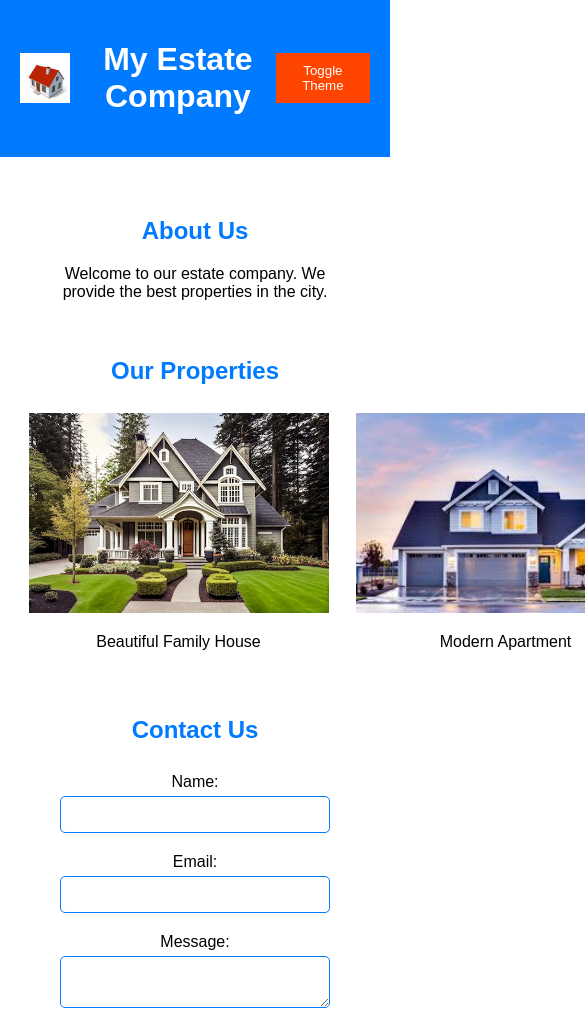
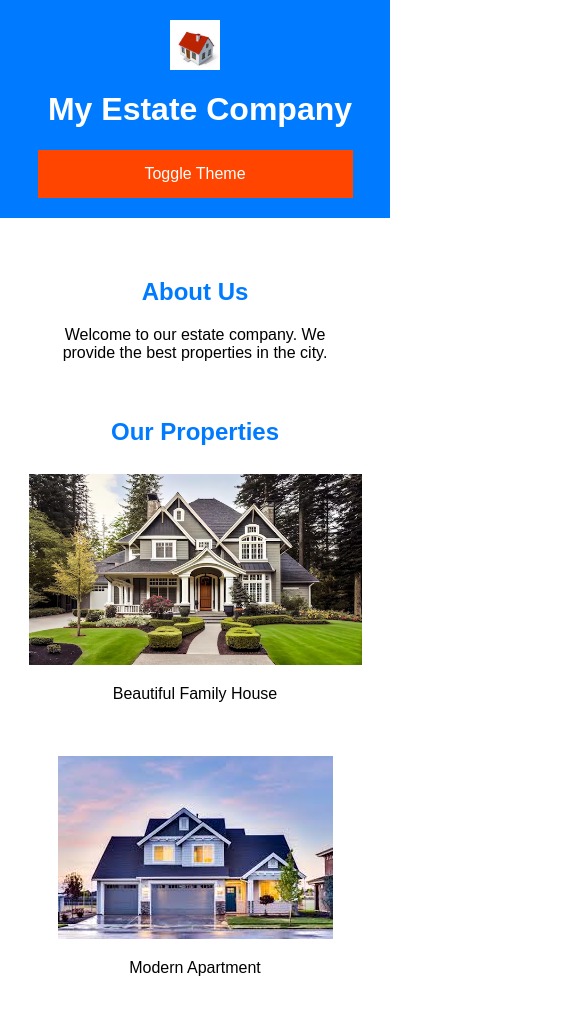
Before and after one commit to ruthie-uche/Estate-Website, a plain HTML site: page index.html in a window 390 px wide. Shown: the top 1011 px of the page, 585 px wide, since content can reach past the window. Drawn offline with Linux system fonts and the light colour scheme; a script that the page names is missing.

Commit message:
made changes

```diff
--- a/index.html
+++ b/index.html
@@ -51,6 +51,10 @@
             </form>
         </section>
     </main>
+
+    <footer>
+        <p>Powered by Ruth Uche &copy; 2024</p>
+    </footer>
     <script src="scripts.js"></script>
 </body>
 </html>
--- a/styles.css
+++ b/styles.css
@@ -127,6 +127,13 @@ h2 {
     transform: scale(1.1);
 }
 
+/* footer */
+footer{
+    text-align: center;
+    background-color: #007BFF;
+    padding: 10px;
+}
+
 /* Animations */
 @keyframes fadeIn {
     from {
@@ -168,3 +175,46 @@ body.dark-mode button#theme-toggle {
 body.dark-mode button#theme-toggle:hover {
     background-color: #777777;
 }
+
+body.dark-mode footer{
+    background-color: #555555;
+    color: white;
+}
+
+/* Mobile Responsiveness */
+@media (max-width: 768px) {
+    header {
+        flex-direction: column;
+        text-align: center;
+    }
+
+    .header-content {
+        flex-direction: column;
+        align-items: center;
+    }
+
+    .properties {
+        flex-direction: column;
+        gap: 20px;
+    }
+
+    .property img {
+        width: 100%;
+        height: auto;
+    }
+
+    .contact form {
+        width: 100%;
+        padding: 10px;
+    }
+
+    .contact input, .contact textarea {
+        width: 95%;
+    }
+
+    button#theme-toggle, .animated-button {
+        width: 90%;
+        padding: 15px;
+        font-size: 16px;
+    }
+}
```
Also changed, not shown: 1 other file.
